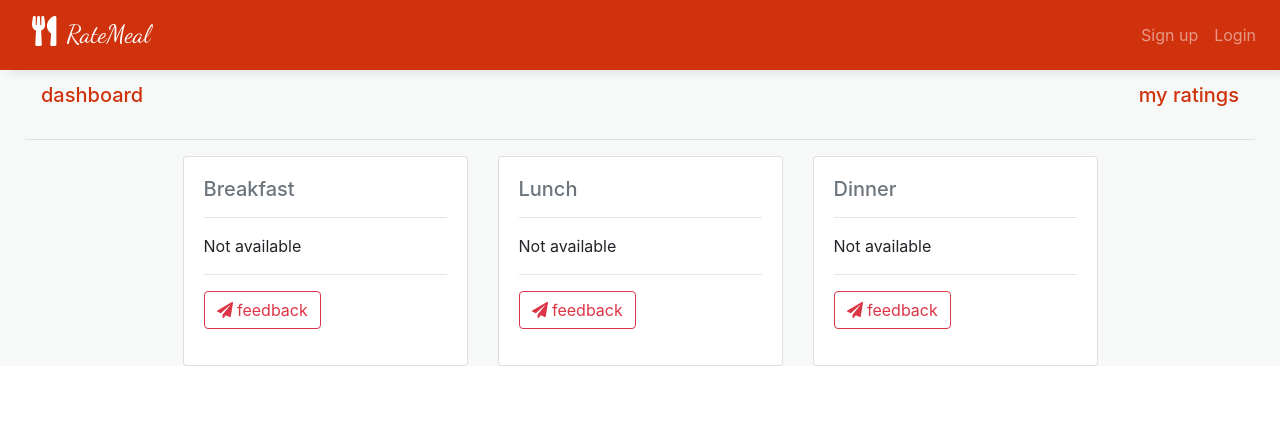
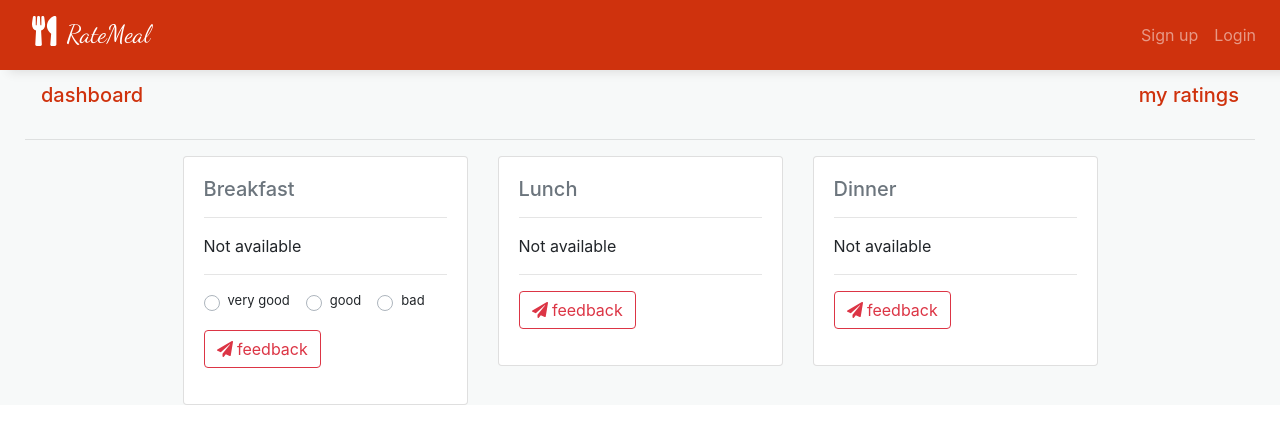
Before and after one commit to AbetangJoseph/meal-feedback, a React (Create React App) app: page / in a window 1280 px wide. Shown: the top 444 px of the page. Built offline with nearby package versions, Linux system fonts and the light colour scheme.

Commit message:
add radioButton component

```diff
--- a/src/pages/Dashboard/index.jsx
+++ b/src/pages/Dashboard/index.jsx
@@ -3,6 +3,7 @@ import './style.css';
 import { Link } from 'react-router-dom';
 import Card from '../../components/Card';
 import Button from '../../components/Button';
+import RadioBox from '../../components/RadioBox';
 import { FontAwesomeIcon } from '@fortawesome/react-fontawesome';
 import { faPaperPlane } from '@fortawesome/free-solid-svg-icons';
 
@@ -40,11 +41,22 @@ export default function Dasboard() {
           cardTitle="Breakfast"
           cardBody="Not available"
           footerMessage={
-            <Button
-              buttonType="btn btn-outline-danger"
-              icon={<FontAwesomeIcon icon={faPaperPlane} />}
-              buttonLabel="feedback"
-            />
+            <>
+              <div>
+                <RadioBox
+                  labelText="very good"
+                  labelName="feedback"
+                  id="verygood"
+                />
+                <RadioBox labelText="good" labelName="feedback" id="good" />
+                <RadioBox labelText="bad" labelName="feedback" id="bad" />
+              </div>
+              <Button
+                buttonType="btn btn-outline-danger"
+                icon={<FontAwesomeIcon icon={faPaperPlane} />}
+                buttonLabel="feedback"
+              />
+            </>
           }
         />
         <Card
```
